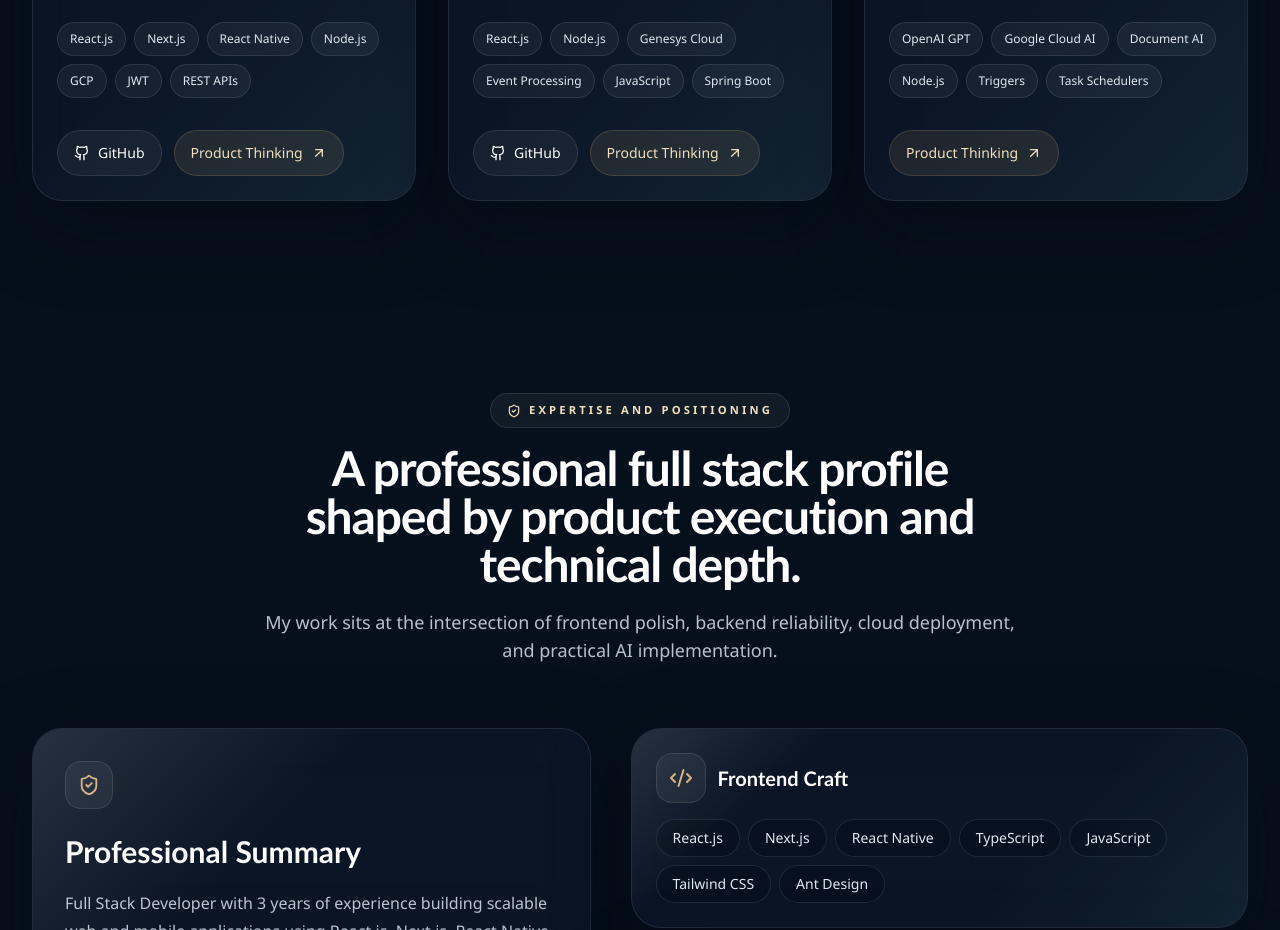
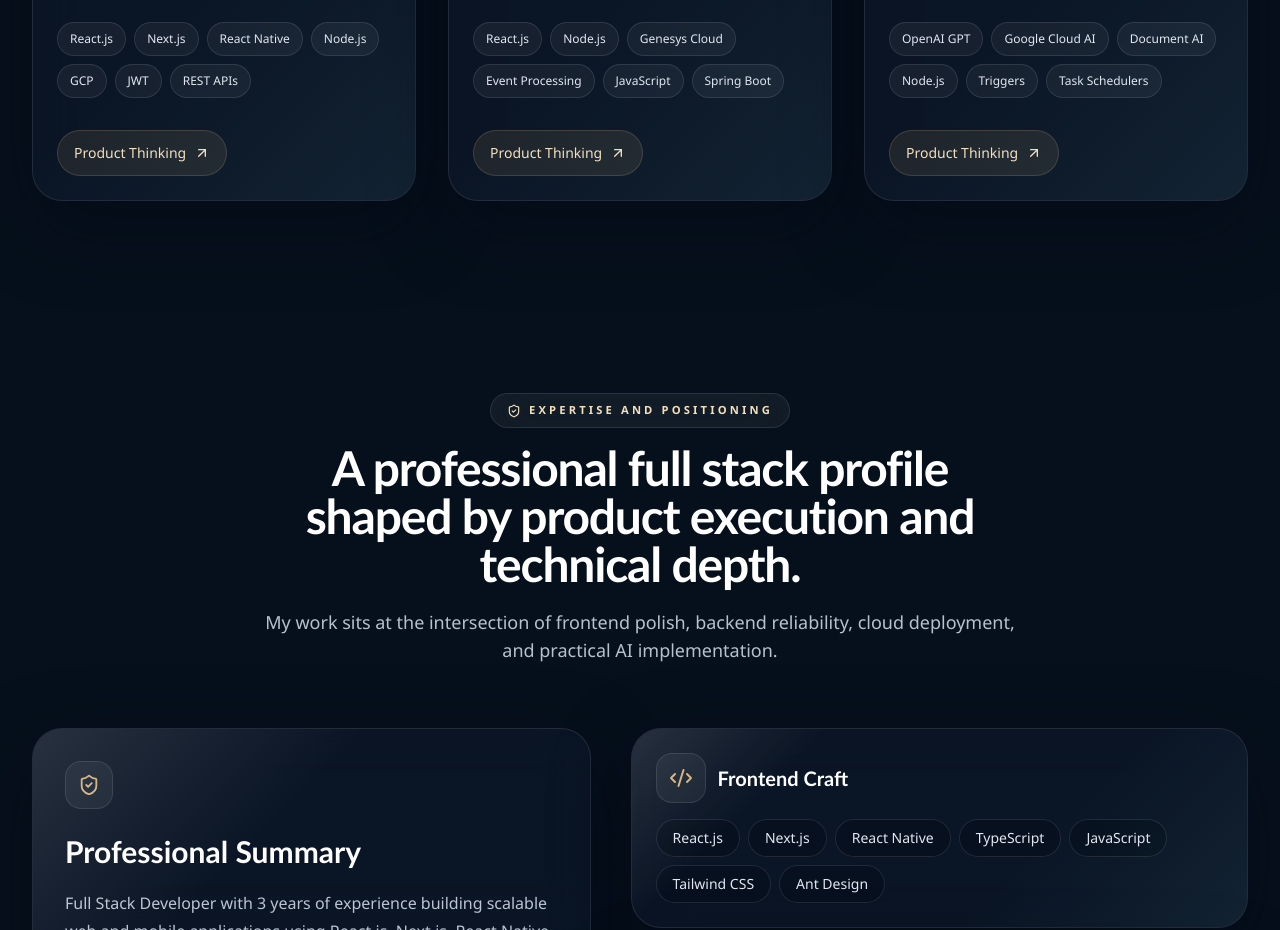
Before and after one commit to Tvinay03/portfolio, a Next.js app: page / in a window 1280 px wide. Shown: the part 3080-4010 px from the top of the page. Built offline with nearby package versions, Linux system fonts and the light colour scheme.

Commit message:
Remove GitHub links from project entries in Projects component

```diff
--- a/components/Projects.tsx
+++ b/components/Projects.tsx
@@ -1,7 +1,7 @@
 "use client";
 
 import { motion } from "framer-motion";
-import { ArrowUpRight, Github, Layers3 } from "lucide-react";
+import { ArrowUpRight, Layers3 } from "lucide-react";
 import Image from "next/image";
 
 const projects = [
@@ -23,7 +23,6 @@ const projects = [
       "JWT",
       "REST APIs",
     ],
-    githubLink: "https://github.com/Tvinay03/automatetesting.git",
   },
   {
     id: 2,
@@ -42,7 +41,6 @@ const projects = [
       "JavaScript",
       "Spring Boot",
     ],
-    githubLink: "https://github.com/Tvinay03/multimedia-upload-search-app",
   },
   {
     id: 3,
@@ -155,17 +153,6 @@ const Projects = () => {
                 </div>
 
                 <div className="mt-8 flex flex-wrap gap-3">
-                  {project.githubLink && (
-                    <a
-                      href={project.githubLink}
-                      target="_blank"
-                      rel="noopener noreferrer"
-                      className="inline-flex items-center gap-2 rounded-full border border-white/10 bg-white/5 px-4 py-3 text-sm font-medium text-white transition-all duration-300 hover:-translate-y-0.5 hover:bg-white/10"
-                    >
-                      <Github size={16} />
-                      GitHub
-                    </a>
-                  )}
                   <span className="inline-flex items-center gap-2 rounded-full border border-primary/20 bg-primary/10 px-4 py-3 text-sm font-medium text-primary-light">
                     Product Thinking
                     <ArrowUpRight size={16} />
```
